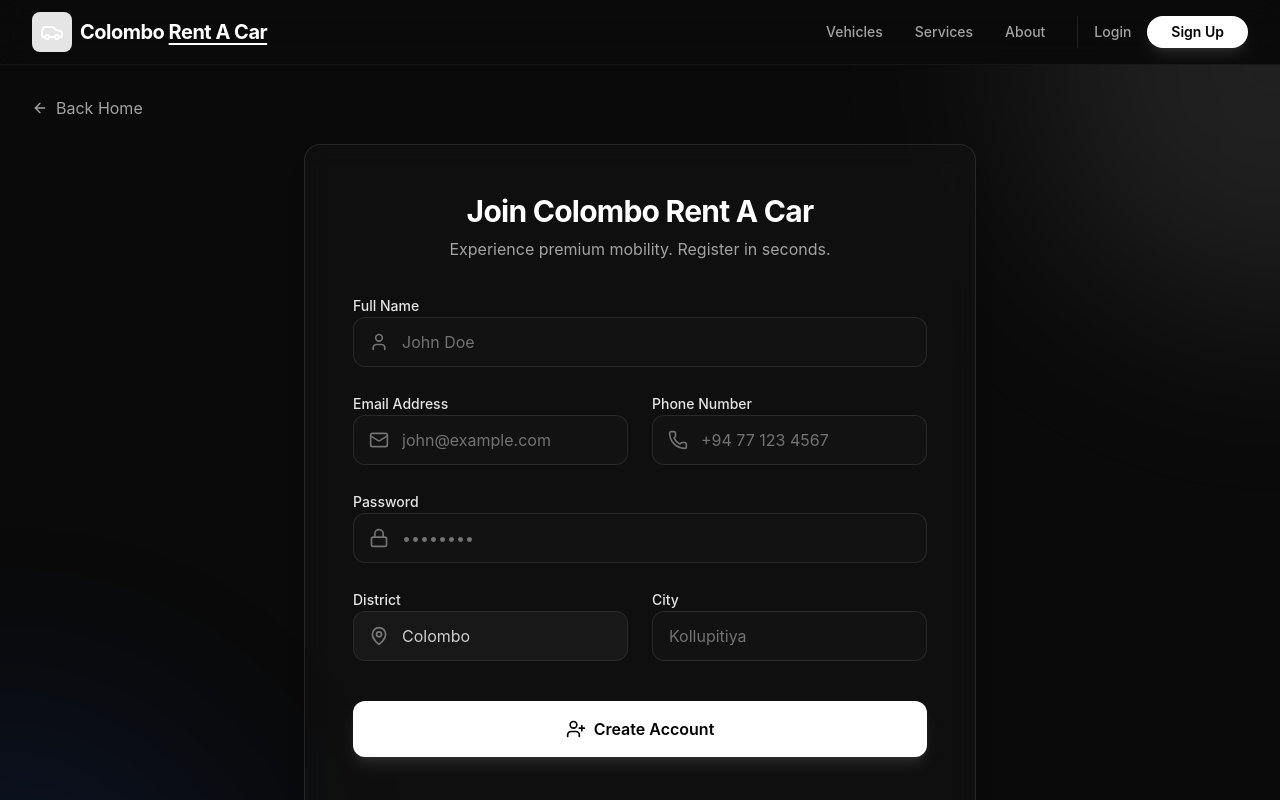
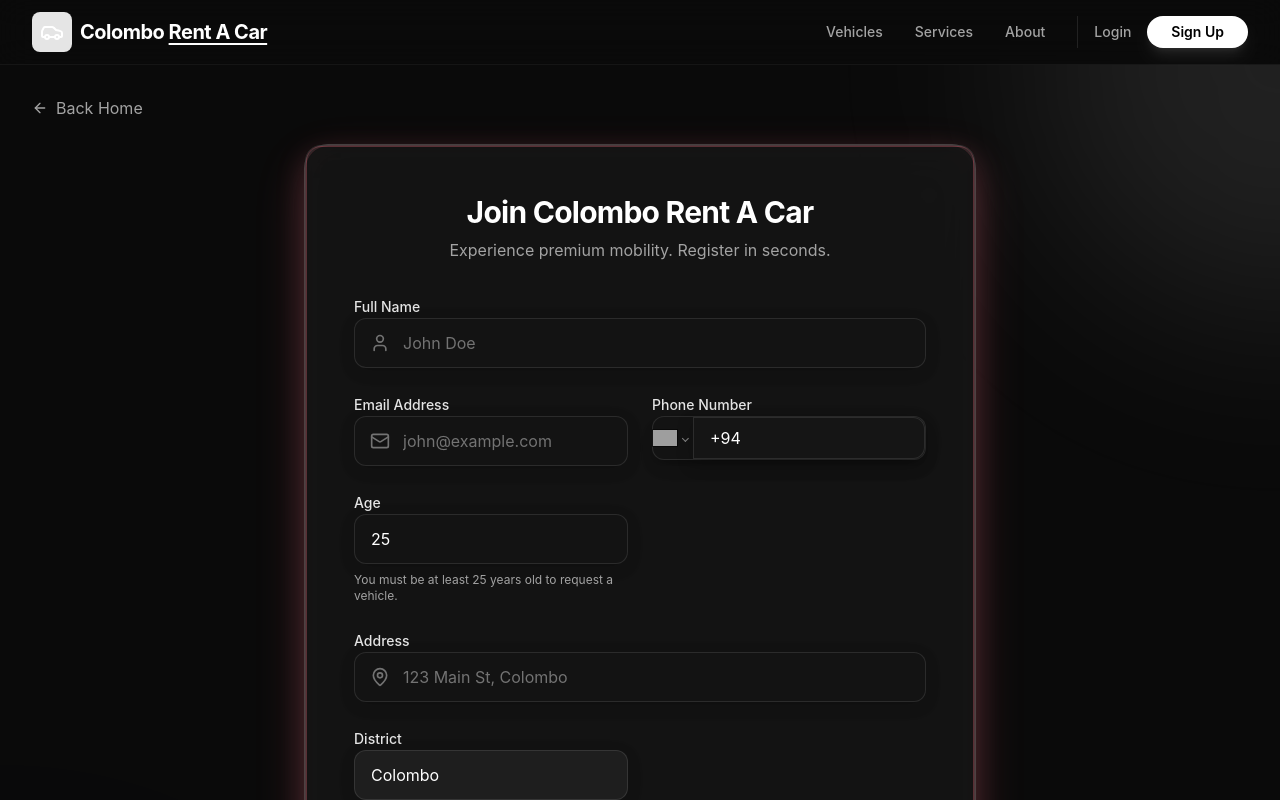
Before and after one commit to sawandeez/Colombo_Rent_A_Car_FrontEnd, a React app in the folder ExtractedFrontend/: page /register in a window 1280 px wide. Shown: the top 800 px of the page. Built offline with nearby package versions, Linux system fonts and the light colour scheme; grey boxes are pictures that could not be loaded; the HTML template or start-up script is replaced by a standard one.

Commit message:
FTW-66
FTW-66 Booking Form UI frontend

```diff
--- a/ExtractedFrontend/package.json
+++ b/ExtractedFrontend/package.json
@@ -17,12 +17,14 @@
     "clsx": "^2.1.1",
     "date-fns": "^4.1.0",
     "framer-motion": "^12.34.2",
+    "libphonenumber-js": "^1.12.40",
     "lucide-react": "^0.575.0",
     "react": "^19.2.0",
     "react-day-picker": "^9.13.2",
     "react-dom": "^19.2.0",
     "react-hook-form": "^7.71.1",
     "react-hot-toast": "^2.6.0",
+    "react-phone-number-input": "^3.4.16",
     "react-router-dom": "^7.13.0",
     "tailwind-merge": "^3.5.0",
     "zod": "^4.3.6",
--- a/ExtractedFrontend/src/index.css
+++ b/ExtractedFrontend/src/index.css
@@ -45,11 +45,37 @@
 
 @layer components {
   .glass {
-    @apply bg-surface-900/50 backdrop-blur-md border border-white/10;
+    @apply bg-surface-900/45 backdrop-blur-xl border border-white/20 rounded-3xl p-0 shadow-xl;
+    box-shadow: 0 20px 50px rgba(251, 113, 133, 0.2), inset 0 0 0 1px rgba(251, 113, 133, 0.35);
   }
 
   .glass-card {
     @apply bg-surface-900/50 backdrop-blur-md border border-white/10 rounded-2xl p-6 shadow-xl transition-all duration-300 hover:border-white/20;
+    box-shadow: 0 10px 30px rgba(251, 113, 133, 0.18), inset 0 0 0 1px rgba(251, 113, 133, 0.3);
+  }
+
+  .glass-card:hover {
+    box-shadow: 0 20px 40px rgba(251, 113, 133, 0.26), inset 0 0 0 1px rgba(251, 113, 133, 0.45);
+    border-color: rgba(251, 113, 133, 0.38);
+  }
+
+  .phone-input,
+  .PhoneInputInput,
+  .PhoneInputCountrySelect {
+    box-shadow: 0 5px 16px rgba(0, 0, 0, 0.25);
+    border-color: rgba(255, 255, 255, 0.15);
+  }
+
+  .input-field {
+    box-shadow: 0 4px 15px rgba(0, 0, 0, 0.2);
+    border-color: rgba(255, 255, 255, 0.1);
+  }
+
+  .input-field:focus,
+  .PhoneInputInput:focus,
+  .PhoneInputCountrySelect:focus-within {
+    border-color: rgba(56, 189, 248, 0.75);
+    box-shadow: 0 0 0 2px rgba(56, 189, 248, 0.3), 0 6px 20px rgba(0,0,0,.35);
   }
 
   .btn-primary {
@@ -62,6 +88,36 @@
 
   .input-field {
     @apply w-full bg-surface-900/50 border border-white/10 rounded-xl px-4 py-3 text-white focus:outline-none focus:ring-2 focus:ring-primary-500/50 focus:border-primary-500 transition-all duration-200 placeholder:text-surface-500;
+  }
+
+  .phone-input {
+    @apply w-full max-w-sm bg-surface-900/60 border border-white/10 rounded-xl shadow-lg shadow-black/20;
+  }
+
+  .PhoneInput {
+    @apply w-full max-w-sm rounded-xl;
+  }
+
+  .PhoneInputCountrySelect,
+  .PhoneInputCountrySelect select {
+    @apply bg-surface-900 border border-white/20 text-white rounded-l-xl px-3 py-2 text-sm;
+    min-width: 120px;
+  }
+
+  .PhoneInputInput {
+    @apply bg-surface-900/70 border border-white/10 text-white rounded-r-xl px-4 py-2 w-full;
+    min-height: 42px;
+  }
+
+  .PhoneInputInput::placeholder {
+    color: #a1a1aa;
+  }
+
+  .PhoneInputCountrySelect:focus-within,
+  .PhoneInputInput:focus {
+    outline: none;
+    border-color: #38bdf8;
+    box-shadow: 0 0 0 2px rgba(56, 189, 248, 0.45);
   }
 }
 
--- a/ExtractedFrontend/src/pages/EditProfile.tsx
+++ b/ExtractedFrontend/src/pages/EditProfile.tsx
@@ -1,7 +1,11 @@
 import React from 'react';
 import { Link, useNavigate } from 'react-router-dom';
-import { useForm } from 'react-hook-form';
-import { ArrowLeft, Mail, MapPin, Phone, Save, User as UserIcon } from 'lucide-react';
+import { Controller, useForm } from 'react-hook-form';
+import PhoneInput, { isValidPhoneNumber } from 'react-phone-number-input';
+import { zodResolver } from '@hookform/resolvers/zod';
+import { z } from 'zod';
+import 'react-phone-number-input/style.css';
+import { ArrowLeft, Mail, MapPin, Save, User as UserIcon } from 'lucide-react';
 import toast from 'react-hot-toast';
 import type { AxiosError } from 'axios';
 import api from '../services/api';
@@ -21,7 +25,16 @@ const EditProfile: React.FC = () => {
     const { user, updateUser } = useAuthStore();
     const [isSaving, setIsSaving] = React.useState(false);
 
-    const { register, handleSubmit, formState: { errors }, reset } = useForm<EditProfileForm>({
+    const { control, register, handleSubmit, formState: { errors }, reset } = useForm<EditProfileForm>({
+        resolver: zodResolver(z.object({
+            name: z.string().min(2, 'Full name is required'),
+            email: z.string().email('Invalid email address'),
+            phone: z.string().refine((value) => isValidPhoneNumber(value || ''), {
+                message: 'Invalid international phone number',
+            }),
+            district: z.string().min(2, 'District is required'),
+            city: z.string().min(2, 'City is required'),
+        })),
         defaultValues: {
             name: user?.name || '',
             email: user?.email || '',
@@ -43,8 +56,9 @@ const EditProfile: React.FC = () => {
 
     const onSubmit = async (data: EditProfileForm) => {
         setIsSaving(true);
+
         try {
-            const response = await api.put<User>('/profile', data);
+            const response = await api.put<User>('/profile', { ...data, phone: data.phone });
             updateUser(response.data);
             toast.success('Profile updated successfully');
             navigate('/profile');
@@ -100,14 +114,19 @@ const EditProfile: React.FC = () => {
                     <div className="grid grid-cols-1 md:grid-cols-2 gap-6">
                         <div className="space-y-2">
                             <label className="text-sm font-medium text-surface-300">Phone</label>
-                            <div className="relative">
-                                <Phone className="absolute left-4 top-1/2 -translate-y-1/2 h-5 w-5 text-surface-500" />
-                                <input
-                                    {...register('phone', { required: 'Phone is required' })}
-                                    className="input-field pl-12"
-                                    placeholder="+94 77 123 4567"
-                                />
-                            </div>
+                            <Controller
+                                name="phone"
+                                control={control}
+                                render={({ field }) => (
+                                    <PhoneInput
+                                        {...field}
+                                        international
+                                        defaultCountry="LK"
+                                        className="w-full max-w-sm phone-input"
+                                        placeholder="Enter phone number"
+                                    />
+                                )}
+                            />
                             {errors.phone && <p className="text-red-500 text-xs">{errors.phone.message}</p>}
                         </div>
 
--- a/ExtractedFrontend/src/pages/Register.tsx
+++ b/ExtractedFrontend/src/pages/Register.tsx
@@ -1,10 +1,12 @@
 import React from 'react';
-import { useForm } from 'react-hook-form';
+import { Controller, useForm } from 'react-hook-form';
+import PhoneInput, { isValidPhoneNumber } from 'react-phone-number-input';
+import 'react-phone-number-input/style.css';
 import { zodResolver } from '@hookform/resolvers/zod';
 import { z } from 'zod';
 import { motion } from 'framer-motion';
 import { Link, useNavigate } from 'react-router-dom';
-import { User, Mail, Lock, Phone, MapPin, UserPlus, ArrowLeft } from 'lucide-react';
+import { User, Mail, Lock, MapPin, UserPlus, ArrowLeft } from 'lucide-react';
 import toast from 'react-hot-toast';
 import api from '../services/api';
 
@@ -12,11 +14,12 @@ const registerSchema = z.object({
     name: z.string().min(2, 'Name must be at least 2 characters'),
     email: z.string().email('Invalid email address'),
     password: z.string().min(8, 'Password must be at least 8 characters'),
-    phone: z.string().min(10, 'Invalid phone number'),
-    district: z.string().refine(val => val.toLowerCase() === 'colombo', {
-        message: 'Registrations are currently limited to Colombo district only',
+    age: z.number().int('Age must be an integer').min(25, 'You must be at least 25 years old to request a vehicle'),
+    phone: z.string().refine((value) => isValidPhoneNumber(value || ''), {
+        message: 'Invalid international phone number',
     }),
-    city: z.string().min(2, 'City is required'),
+    district: z.literal('Colombo'),
+    city: z.string().min(5, 'Address is required'),
 });
 
 type RegisterForm = z.infer<typeof registerSchema>;
@@ -25,15 +28,19 @@ const Register: React.FC = () => {
     const navigate = useNavigate();
     const [isLoading, setIsLoading] = React.useState(false);
 
-    const { register, handleSubmit, formState: { errors } } = useForm<RegisterForm>({
+    const { register, control, handleSubmit, formState: { errors } } = useForm<RegisterForm>({
         resolver: zodResolver(registerSchema),
         defaultValues: {
-            district: 'Colombo'
+            district: 'Colombo',
+            phone: '',
+            age: 25,
+            city: '',
         }
     });
 
     const onSubmit = async (data: RegisterForm) => {
         setIsLoading(true);
+
         try {
             await api.post('/auth/register', data);
             toast.success('Registration successful! Please login.');
@@ -62,7 +69,7 @@ const Register: React.FC = () => {
             <motion.div
                 initial={{ opacity: 0, scale: 0.95 }}
                 animate={{ opacity: 1, scale: 1 }}
-                className="w-full max-w-2xl"
+                className="w-full max-w-2xl glass"
             >
                 <div className="glass-card p-8 md:p-12 space-y-8 bg-surface-900/40">
                     <div className="text-center space-y-2">
@@ -94,11 +101,55 @@ const Register: React.FC = () => {
                         {/* Phone */}
                         <div className="space-y-2">
                             <label className="text-sm font-medium text-surface-300">Phone Number</label>
+                            <Controller
+                                name="phone"
+                                control={control}
+                                render={({ field }) => (
+                                    <PhoneInput
+                                        {...field}
+                                        international
+                                        defaultCountry="LK"
+                                        className="w-full max-w-sm phone-input"
+                                        placeholder="Enter phone number"
+                                    />
+                                )}
+                            />
+                            {errors.phone && <p className="text-red-500 text-xs">{errors.phone.message}</p>}
+                        </div>
+
+                        {/* Age */}
+                        <div className="space-y-2">
+                            <label className="text-sm font-medium text-surface-300">Age</label>
+                            <input
+                                type="number"
+                                {...register('age', { valueAsNumber: true })}
+                                min={25}
+                                className="input-field"
+                                placeholder="Enter your age"
+                            />
+                            <p className="text-xs text-surface-400">You must be at least 25 years old to request a vehicle.</p>
+                            {errors.age && <p className="text-red-500 text-xs">{errors.age.message}</p>}
+                        </div>
+
+                        {/* Address */}
+                        <div className="space-y-2 col-span-1 md:col-span-2">
+                            <label className="text-sm font-medium text-surface-300">Address</label>
                             <div className="relative">
-                                <Phone className="absolute left-4 top-1/2 -translate-y-1/2 h-5 w-5 text-surface-500" />
-                                <input {...register('phone')} placeholder="+94 77 123 4567" className="input-field pl-12" />
+                                <MapPin className="absolute left-4 top-1/2 -translate-y-1/2 h-5 w-5 text-surface-500" />
+                                <input
+                                    {...register('city')}
+                                    placeholder="123 Main St, Colombo"
+                                    className="input-field pl-12"
+                                />
                             </div>
-                            {errors.phone && <p className="text-red-500 text-xs">{errors.phone.message}</p>}
+                            {errors.city && <p className="text-red-500 text-xs">{errors.city.message}</p>}
+                        </div>
+
+                        {/* District (fixed to Colombo) */}
+                        <input type="hidden" value="Colombo" {...register('district')} />
+                        <div className="space-y-2">
+                            <label className="text-sm font-medium text-surface-300">District</label>
+                            <input type="text" value="Colombo" readOnly className="input-field bg-surface-800/70" />
                         </div>
 
                         {/* Password */}
@@ -109,23 +160,6 @@ const Register: React.FC = () => {
                                 <input {...register('password')} type="password" placeholder="••••••••" className="input-field pl-12" />
                             </div>
                             {errors.password && <p className="text-red-500 text-xs">{errors.password.message}</p>}
-                        </div>
-
-                        {/* District (Readonly-ish for now as per project scope) */}
-                        <div className="space-y-2">
-                            <label className="text-sm font-medium text-surface-300">District</label>
-                            <div className="relative">
-                                <MapPin className="absolute left-4 top-1/2 -translate-y-1/2 h-5 w-5 text-surface-500" />
-                                <input {...register('district')} placeholder="Colombo" className="input-field pl-12 bg-white/5 opacity-80" />
-                            </div>
-                            {errors.district && <p className="text-red-500 text-xs">{errors.district.message}</p>}
-                        </div>
-
-                        {/* City */}
-                        <div className="space-y-2">
-                            <label className="text-sm font-medium text-surface-300">City</label>
-                            <input {...register('city')} placeholder="Kollupitiya" className="input-field" />
-                            {errors.city && <p className="text-red-500 text-xs">{errors.city.message}</p>}
                         </div>
 
                         <button
```
Also changed, not shown: ExtractedFrontend/src/pages/BookingFlow.tsx (+29 -7 lines), 1 other file (tests, documents, lock files or other folders).
